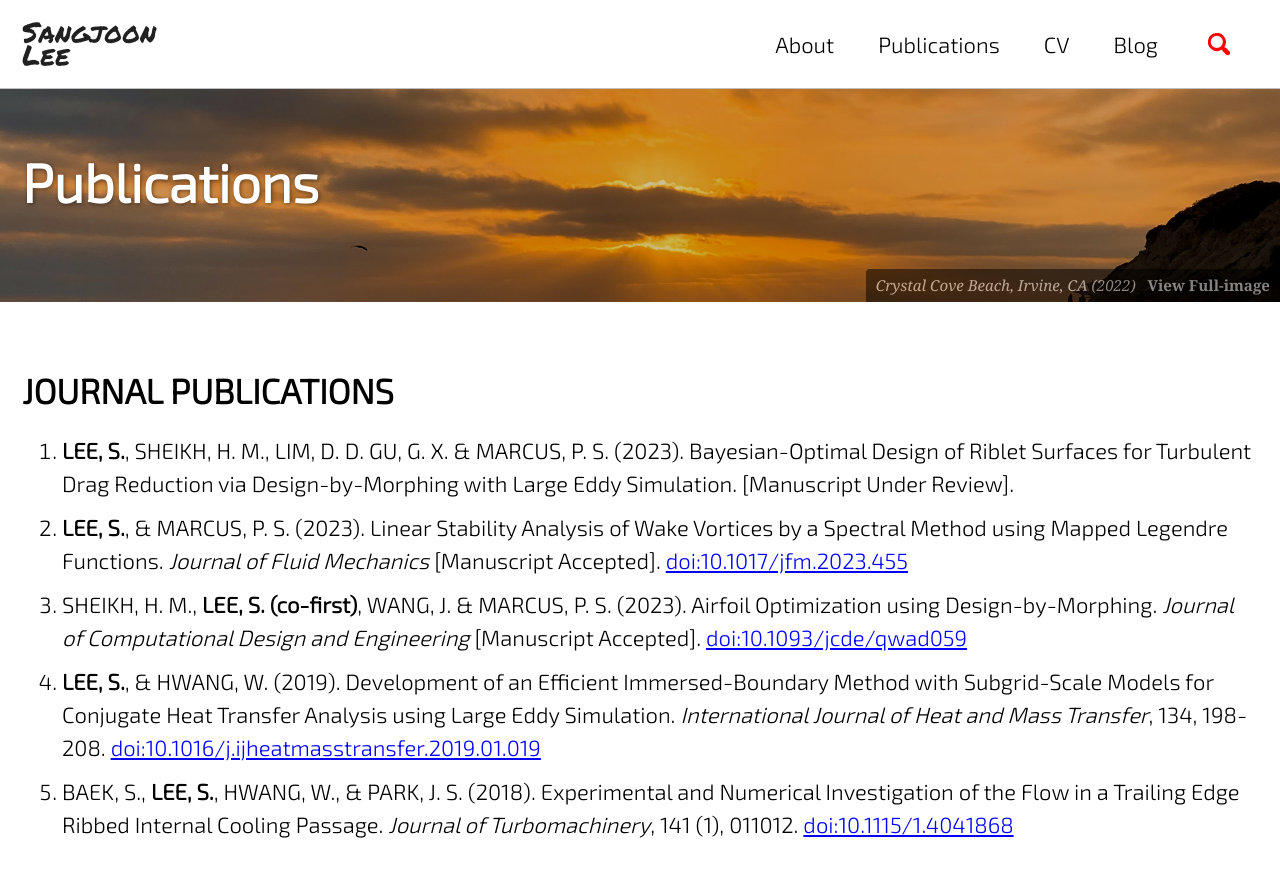
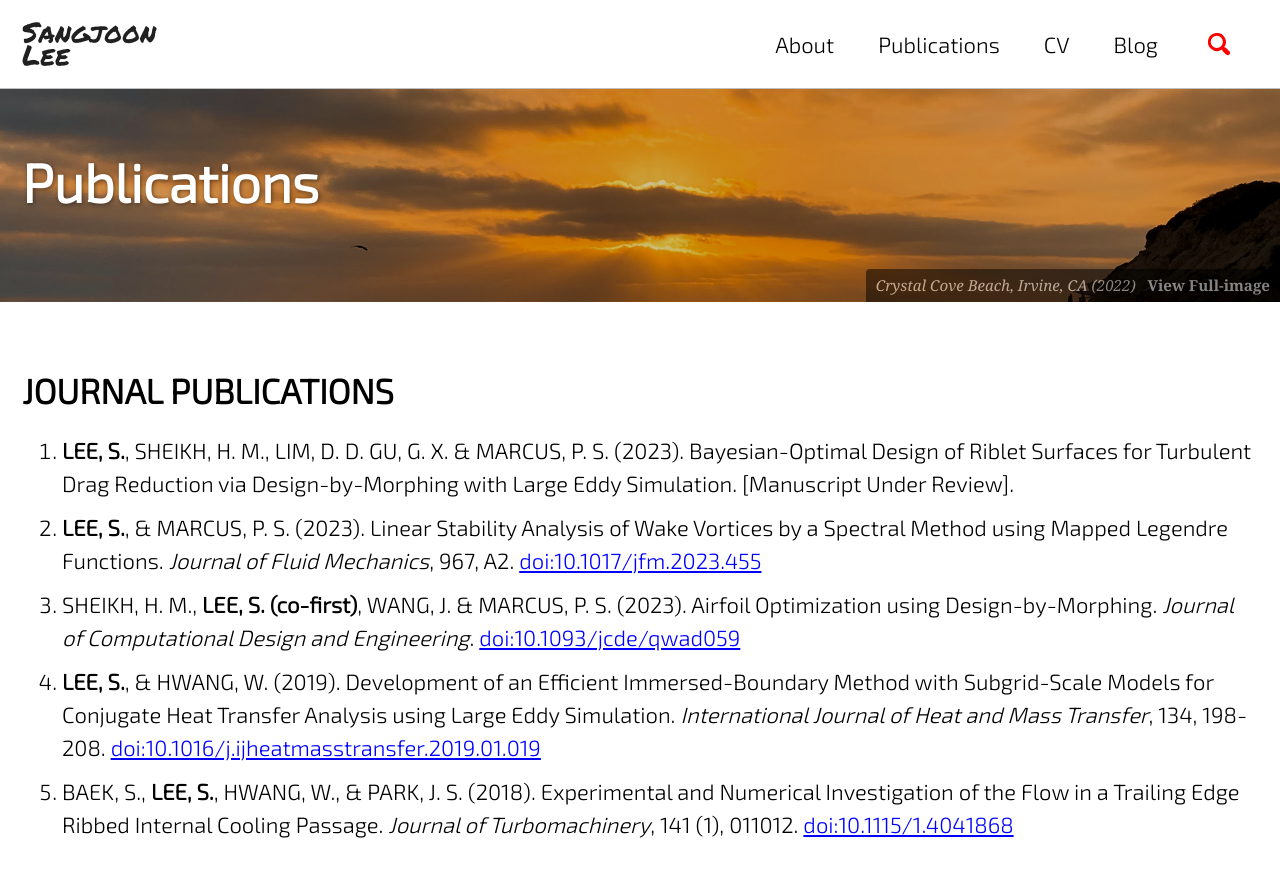
Before and after one commit to jun9303/jun9303.github.io, a Jekyll site: the page built from _pages/publications.md, in a window 1280 px wide and 900 px high. Shown: the top 877 px of the window. Built offline with Jekyll 4.4.1, drawn with Linux system fonts in a browser that asks for light colours; cached includes are drawn as plain includes; nearby versions of some CDN libraries; emoji names are drawn with the system emoji font.

Commit message:
Publication Updated 071223

```diff
--- a/_pages/publications.md
+++ b/_pages/publications.md
@@ -11,8 +11,8 @@ header:
 # JOURNAL PUBLICATIONS
 
 1. **LEE, S.**, SHEIKH, H. M., LIM, D. D. GU, G. X. & MARCUS, P. S. (2023). Bayesian-Optimal Design of Riblet Surfaces for Turbulent Drag Reduction via Design-by-Morphing with Large Eddy Simulation. [Manuscript Under Review].
-2. **LEE, S.**, & MARCUS, P. S. (2023). Linear Stability Analysis of Wake Vortices by a Spectral Method using Mapped Legendre Functions. *Journal of Fluid Mechanics* [Manuscript Accepted]. [doi:10.1017/jfm.2023.455](https://doi.org/10.1017/jfm.2023.455)
-3. SHEIKH, H. M., **LEE, S. (co-first)**, WANG, J. & MARCUS, P. S. (2023). Airfoil Optimization using Design-by-Morphing. *Journal of Computational Design and Engineering* [Manuscript Accepted]. [doi:10.1093/jcde/qwad059](
+2. **LEE, S.**, & MARCUS, P. S. (2023). Linear Stability Analysis of Wake Vortices by a Spectral Method using Mapped Legendre Functions. *Journal of Fluid Mechanics*, 967, A2. [doi:10.1017/jfm.2023.455](https://doi.org/10.1017/jfm.2023.455)
+3. SHEIKH, H. M., **LEE, S. (co-first)**, WANG, J. & MARCUS, P. S. (2023). Airfoil Optimization using Design-by-Morphing. *Journal of Computational Design and Engineering*. [doi:10.1093/jcde/qwad059](
 https://doi.org/10.1093/jcde/qwad059)
 4. **LEE, S.**, & HWANG, W. (2019). Development of an Efficient Immersed-Boundary Method with Subgrid-Scale Models for Conjugate Heat Transfer Analysis using Large Eddy Simulation. *International Journal of Heat and Mass Transfer*, 134, 198-208. [doi:10.1016/j.ijheatmasstransfer.2019.01.019](https://doi.org/10.1016/j.ijheatmasstransfer.2019.01.019)
 5. BAEK, S., **LEE, S.**, HWANG, W., & PARK, J. S. (2018). Experimental and Numerical Investigation of the Flow in a Trailing Edge Ribbed Internal Cooling Passage. *Journal of Turbomachinery*, 141 (1), 011012. [doi:10.1115/1.4041868](https://doi.org/10.1115/1.4041868)
```
